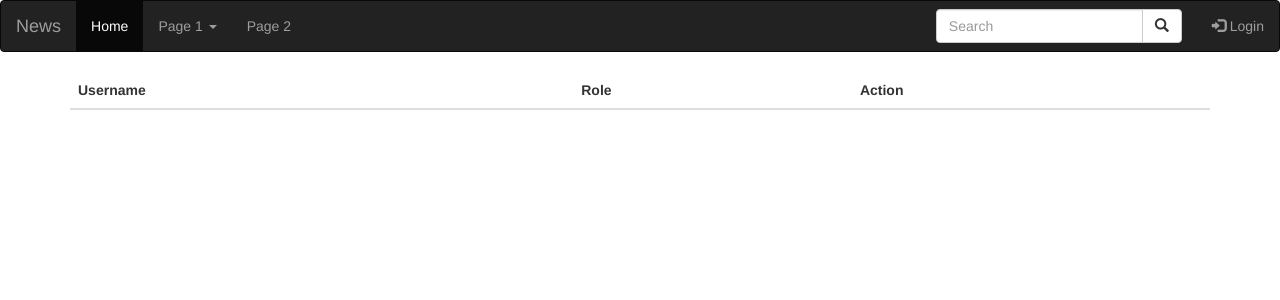
After one commit to chilaa/news, a Symfony app: template templates/admin/users.html.twig in a window 1280 px wide. The commit adds this page. Shown: the top 300 px of the page. Run offline with Twig, Linux system fonts and the light colour scheme; the template is opened without the code that fills it, so the values that code supplies are empty; some libraries are stand-ins or nearby versions.

Commit message:
added user management

```diff
--- a/src/Entity/User.php
+++ b/src/Entity/User.php
@@ -38,7 +38,7 @@ class User implements UserInterface
 
     public function __construct()
     {
-        $this->roles[] = 'ROLE_USER';
+        $this->roles[] = 'ROLE_EDITOR';
     }
 
     public function getId(): ?int
@@ -70,7 +70,7 @@ class User implements UserInterface
     {
         $roles = $this->roles;
         // guarantee every user at least has ROLE_USER
-        $roles[] = 'ROLE_USER';
+        $roles[] = 'ROLE_EDITOR';
 
         return array_unique($roles);
     }
--- a/src/Migrations/Version20190219090115.php
+++ b/src/Migrations/Version20190219122003.php
@@ -10,7 +10,7 @@ use Doctrine\Migrations\AbstractMigration;
 /**
  * Auto-generated Migration: Please modify to your needs!
  */
-final class Version20190219090115 extends AbstractMigration
+final class Version20190219122003 extends AbstractMigration
 {
     public function getDescription() : string
     {
--- /dev/null
+++ b/templates/admin/users.html.twig
@@ -0,0 +1,66 @@
+{% extends "base.html.twig" %}
+
+{% block title %}Users{% endblock %}
+
+{% block body %}
+    {#{{ dump(users) }}#}
+
+
+
+
+    <div class="container">
+        <table class="table table-hover">
+            <thead>
+            <tr>
+                <th>Username</th>
+                <th>Role</th>
+                <th>Action</th>
+            </tr>
+            </thead>
+            <tbody>
+
+            {% for user in users %}
+                <tr>
+                    <td>{{ user.username }}</td>
+
+                    <td class="dropdown">
+                        <form action="{{ path('changeRole', {id: user.id}) }}" method="post" class="form-group">
+                            <label for="input"></label>
+                            <select style="display: inline" class="form-control" name="role" id="input">
+                                <option selected value="{{ user.roles[0] }}">
+                                    {% if user.roles[0] == 'ROLE_ADMIN' %}
+                                        Admin
+                                    {% elseif user.roles[0] == 'ROLE_EDITOR' %}
+                                        Editor
+                                    {% endif %}
+                                </option>
+                                <option value="{% if user.roles[0] == 'ROLE_ADMIN' %}ROLE_EDITOR{% elseif user.roles[0] == 'ROLE_EDITOR' %}ROLE_ADMIN{% endif %}">
+                                    {% if user.roles[0] == 'ROLE_ADMIN' %}
+                                        Editor
+                                    {% elseif user.roles[0] == 'ROLE_EDITOR' %}
+                                        Admin
+                                    {% endif %}
+                                </option>
+
+                            </select>
+                            <input style="display: inline" type="submit" value="Save" class="btn btn-success">
+                        </form>
+                    </td>
+                    <td>
+                        <a {% if user.username == app.user.username %} disabled
+                        {% else %}
+                            href="{{ path("delete_user", {id : user.id}) }}"
+                        {% endif %}
+                                class="btn btn-danger">Delete
+                        </a>
+                    </td>
+                </tr>
+
+            {% endfor %}
+
+            </tbody>
+        </table>
+    </div>
+
+
+{% endblock %}
--- a/templates/base.html.twig
+++ b/templates/base.html.twig
@@ -6,6 +6,8 @@
 
     {#<link rel="stylesheet" href="https://maxcdn.bootstrapcdn.com/bootstrap/3.4.0/css/bootstrap.min.css">#}
     <link rel="stylesheet" href="https://maxcdn.bootstrapcdn.com/bootstrap/3.4.0/css/bootstrap.min.css">
+    {#<link rel="stylesheet" href="https://stackpath.bootstrapcdn.com/bootstrap/4.3.1/css/bootstrap.min.css" integrity="sha384-ggOyR0iXCbMQv3Xipma34MD+dH/1fQ784/j6cY/iJTQUOhcWr7x9JvoRxT2MZw1T" crossorigin="anonymous">#}
+
     <script src="https://ajax.googleapis.com/ajax/libs/jquery/3.3.1/jquery.min.js"></script>
     <script src="https://maxcdn.bootstrapcdn.com/bootstrap/3.4.0/js/bootstrap.min.js"></script>
 
@@ -16,7 +18,7 @@
 <nav class="navbar navbar-inverse">
     <div class="container-fluid">
         <div class="navbar-header">
-            <a class="navbar-brand" href="#">WebSiteName</a>
+            <a class="navbar-brand" href="#">News</a>
         </div>
         <ul class="nav navbar-nav">
             <li class="active"><a href="{{ path('home') }}">Home</a></li>
@@ -31,7 +33,7 @@
             <li><a href="#">Page 2</a></li>
         </ul>
 
-        <ul class="nav navbar-nav navbar-right" >
+        <ul class="nav navbar-nav navbar-right">
             <form class="navbar-form navbar-left" action="">
                 <div class="input-group">
                     <input type="text" class="form-control" placeholder="Search" name="search">
@@ -43,8 +45,13 @@
                 </div>
             </form>
             {% if app.user %}
+                {% if is_granted('ROLE_ADMIN') %}
+                    <li><a href="{{ path('register') }}"><span class="glyphicon glyphicon-user"></span>Add User</a></li>
+                    <li><a href="{{ path('show_users') }}"><span class="glyphicon"></span>All Users</a></li>
+                {% endif %}
 
-                <li class="dropdown"><a style="color: powderblue"   class="dropdown-toggle" data-toggle="dropdown" href="#">{{ app.user.username }}<span
+                <li class="dropdown"><a style="color: powderblue" class="dropdown-toggle" data-toggle="dropdown"
+                                        href="#">{{ app.user.username }}<span
                                 class="caret"></span></a>
                     <ul class="dropdown-menu">
                         <li><a href="#">Profile</a></li>
@@ -53,9 +60,8 @@
                     </ul>
                 </li>
 
-                <li ><a style="color: red" href="{{ path("logout") }}">Log out</a></li>
+                <li><a style="color: red" href="{{ path("logout") }}">Log out</a></li>
             {% else %}
-                <li><a href="{{ path('register') }}"><span class="glyphicon glyphicon-user"></span> Sign Up</a></li>
                 <li><a href="{{ path('login') }}"><span class="glyphicon glyphicon-log-in"></span> Login</a></li>
             {% endif %}
         </ul>
--- a/templates/registration/register.html.twig
+++ b/templates/registration/register.html.twig
@@ -12,6 +12,8 @@
 
     {{ form_row(registrationForm.plainPassword) }}
 
+    {#{{ form_row(registrationForm.role) }}#}
+
     <button class="btn">Register</button>
 
     {{ form_end(registrationForm) }}
```
Also changed, not shown: src/Controller/DefaultController.php (+51 -0 lines), src/Controller/RegistrationController.php (+10 -6 lines), src/Repository/UserRepository.php (+16 -16 lines), templates/article/home.html.twig (+5 -15 lines), 1 other file.
